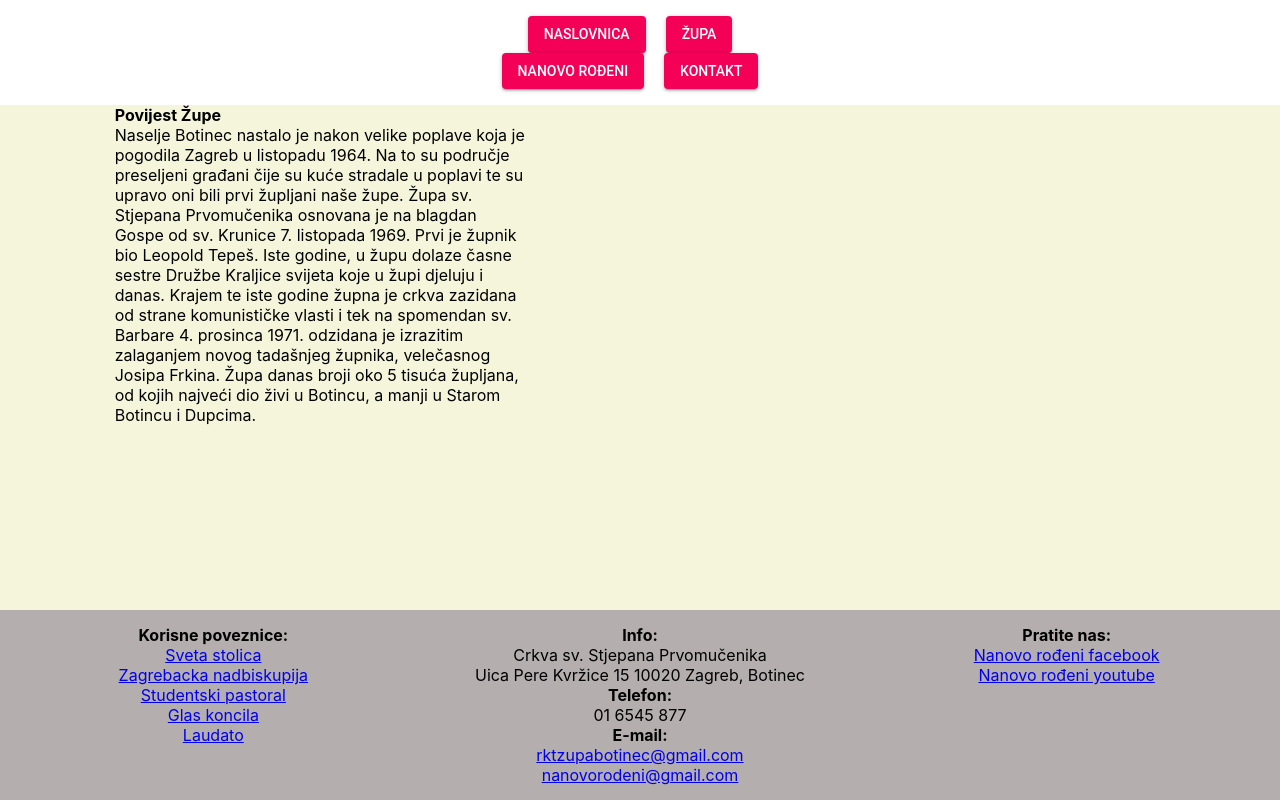
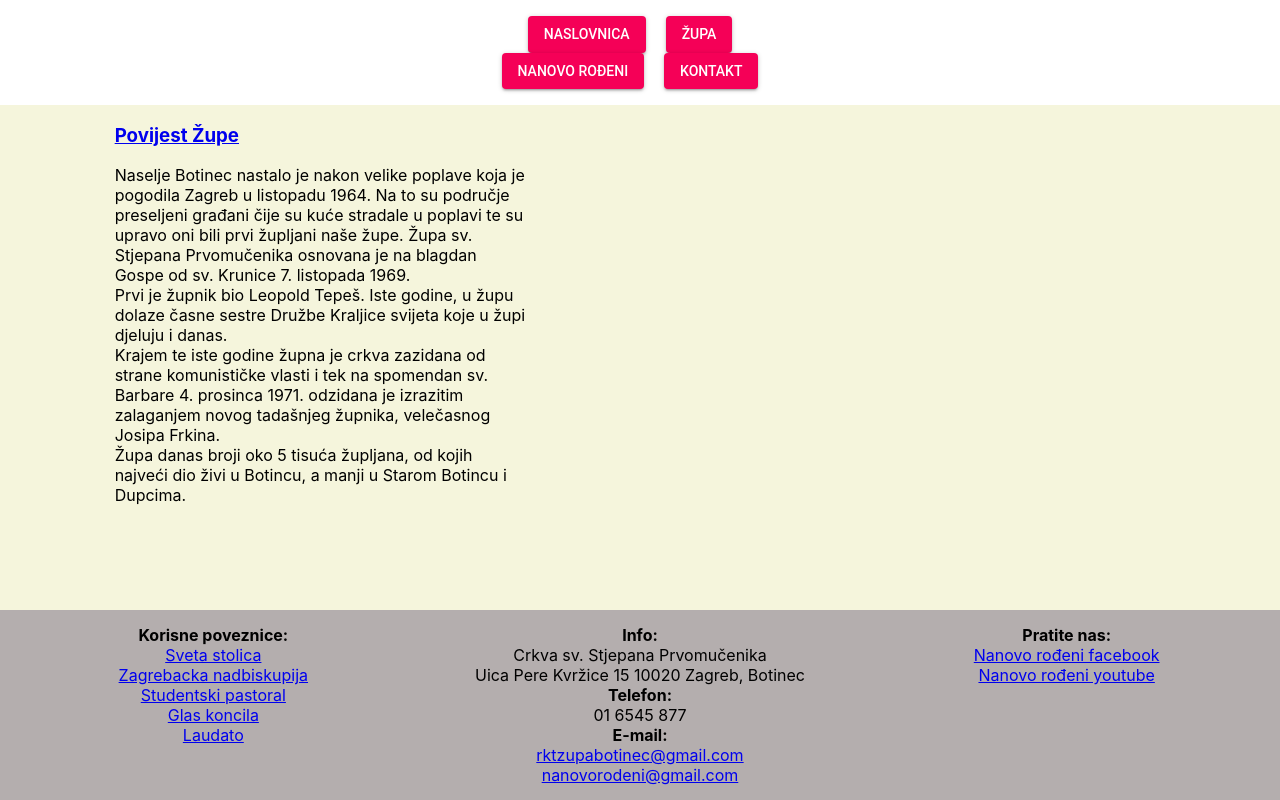
Before and after one commit to matejm91/react_test_project, a React (Create React App) app in the folder client/: page /sign-in in a window 1280 px wide. Built offline with nearby package versions, Linux system fonts and the light colour scheme.

Commit message:
Format document

```diff
--- a/client/src/PovijestZupe/PovijestZupe.js
+++ b/client/src/PovijestZupe/PovijestZupe.js
@@ -7,27 +7,37 @@ class PovijestZupe extends React.Component {
     return (
       <div>
         <div className="row">
-          <div className="col-xs-1"></div>
+          <div className="col-xs-1" />
           <div className="col-xs-4 povijestDiv">
-            <div>
-              <b>Povijest Župe</b>
-            </div>
-            <div>
-              Naselje Botinec nastalo je nakon velike poplave koja je pogodila Zagreb u listopadu 1964.
-                Na to su područje preseljeni građani čije su kuće stradale u poplavi te su upravo oni bili prvi župljani naše župe.
-                Župa sv. Stjepana Prvomučenika osnovana je na blagdan Gospe od sv. Krunice 7. listopada 1969.
-                Prvi je župnik bio Leopold Tepeš. Iste godine, u župu dolaze časne sestre Družbe Kraljice svijeta koje u župi djeluju i danas.
-                Krajem te iste godine župna je crkva zazidana od strane komunističke vlasti
-                i tek na spomendan sv. Barbare 4. prosinca 1971. odzidana je izrazitim zalaganjem novog tadašnjeg župnika,
-                velečasnog Josipa Frkina.
-                Župa danas broji oko 5 tisuća župljana, od kojih najveći dio živi u Botincu, a manji u Starom Botincu i Dupcima.
-            </div>
+            <p>
+              <h3>
+                <a
+                  href="povijest-zupe"
+                  target="_blank"
+                  rel="noopener noreferrer"
+                >
+                  Povijest Župe
+                </a>
+              </h3>
+              Naselje Botinec nastalo je nakon velike poplave koja je pogodila
+              Zagreb u listopadu 1964. Na to su područje preseljeni građani čije
+              su kuće stradale u poplavi te su upravo oni bili prvi župljani
+              naše župe. Župa sv. Stjepana Prvomučenika osnovana je na blagdan
+              Gospe od sv. Krunice 7. listopada 1969.<br />
+              Prvi je župnik bio Leopold Tepeš. Iste godine, u župu dolaze časne
+              sestre Družbe Kraljice svijeta koje u župi djeluju i danas.<br />
+              Krajem te iste godine župna je crkva zazidana od strane
+              komunističke vlasti i tek na spomendan sv. Barbare 4. prosinca
+              1971. odzidana je izrazitim zalaganjem novog tadašnjeg župnika,
+              velečasnog Josipa Frkina.<br />
+              Župa danas broji oko 5 tisuća župljana, od kojih najveći dio živi
+              u Botincu, a manji u Starom Botincu i Dupcima.
+            </p>
           </div>
         </div>
       </div>
-    )
+    );
   }
 }
 
-
 export default PovijestZupe;
```
